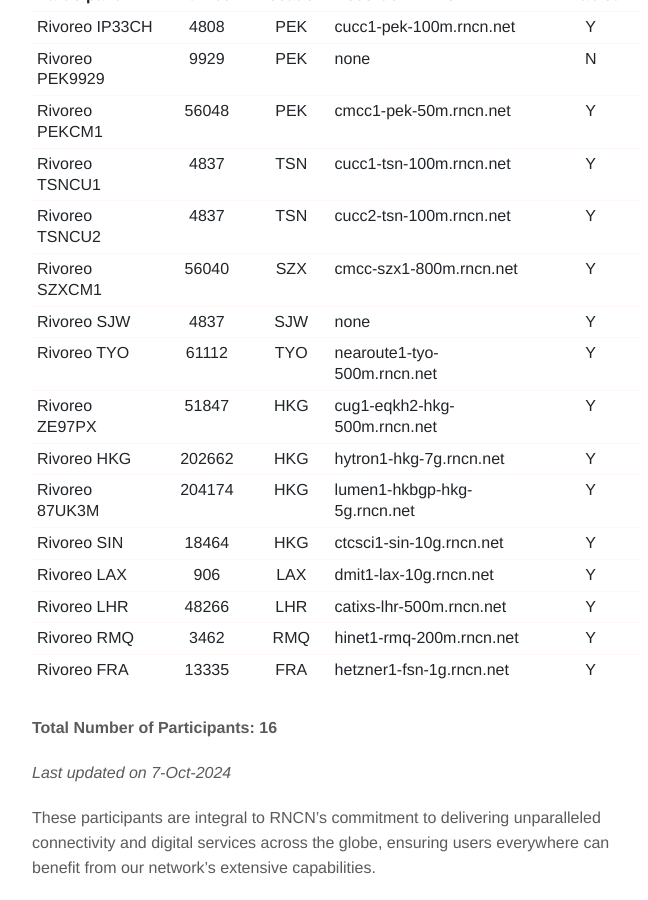
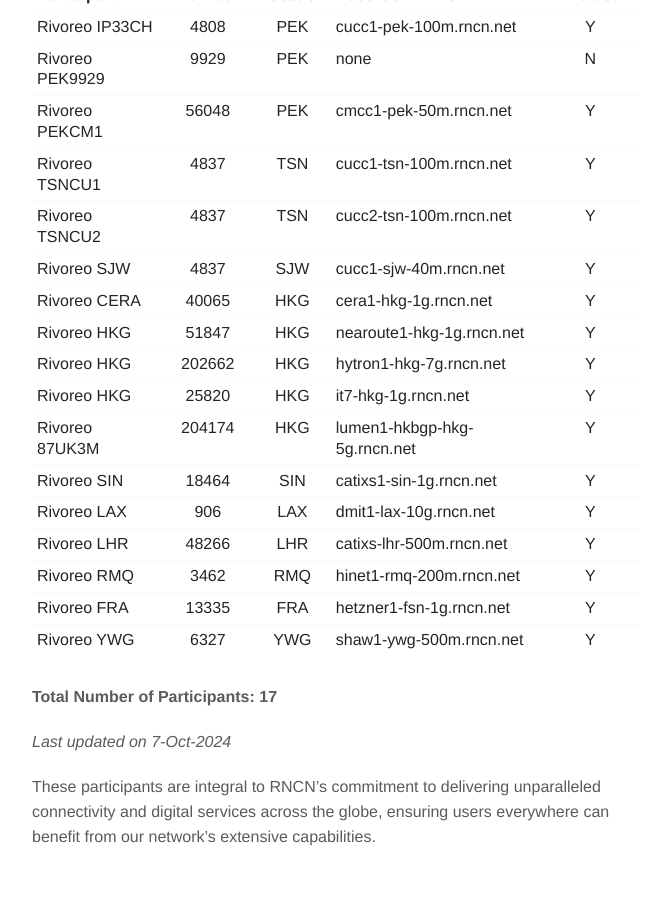
Before and after one commit to JohnnySun/rncn, a Jekyll site: the page built from participants.md, in a window 1280 px wide and 900 px high, scrolled down 654 px. Shown: the whole window, without its empty margins (143-791 px from the left). Built offline with Jekyll 4.4.1, drawn with Linux system fonts in a browser that asks for light colours.

Commit message:
update participants

```diff
--- a/participants.md
+++ b/participants.md
@@ -17,20 +17,20 @@ Here is a detailed list of our participants and their locations, representing th
 | Rivoreo PEKCM1        | 56048         | PEK          | cmcc1-pek-50m.rncn.net            | Y                |
 | Rivoreo TSNCU1        | 4837          | TSN          | cucc1-tsn-100m.rncn.net           | Y                |
 | Rivoreo TSNCU2        | 4837          | TSN          | cucc2-tsn-100m.rncn.net           | Y                |
-| Rivoreo SZXCM1        | 56040         | SZX          | cmcc-szx1-800m.rncn.net           | Y                |
-| Rivoreo SJW           | 4837          | SJW          | none                              | Y                |
-| Rivoreo TYO           | 61112         | TYO          | nearoute1-tyo-500m.rncn.net       | Y                |
-| Rivoreo ZE97PX        | 51847         | HKG          | cug1-eqkh2-hkg-500m.rncn.net      | Y                |
+| Rivoreo SJW           | 4837          | SJW          | cucc1-sjw-40m.rncn.net            | Y                |
+| Rivoreo CERA          | 40065         | HKG          | cera1-hkg-1g.rncn.net             | Y                |
+| Rivoreo HKG           | 51847         | HKG          | nearoute1-hkg-1g.rncn.net         | Y                |
 | Rivoreo HKG           | 202662        | HKG          | hytron1-hkg-7g.rncn.net           | Y                |
+| Rivoreo HKG           | 25820         | HKG          | it7-hkg-1g.rncn.net               | Y                |
 | Rivoreo 87UK3M        | 204174        | HKG          | lumen1-hkbgp-hkg-5g.rncn.net      | Y                |
-| Rivoreo SIN           | 18464         | HKG          | ctcsci1-sin-10g.rncn.net          | Y                |
+| Rivoreo SIN           | 18464         | SIN          | catixs1-sin-1g.rncn.net           | Y                |
 | Rivoreo LAX           | 906           | LAX          | dmit1-lax-10g.rncn.net            | Y                |
 | Rivoreo LHR           | 48266         | LHR          | catixs-lhr-500m.rncn.net          | Y                |
 | Rivoreo RMQ           | 3462          | RMQ          | hinet1-rmq-200m.rncn.net          | Y                |
 | Rivoreo FRA           | 13335         | FRA          | hetzner1-fsn-1g.rncn.net          | Y                |
+| Rivoreo YWG           | 6327          | YWG          | shaw1-ywg-500m.rncn.net           | Y                |
 
-
-**Total Number of Participants: 16**
+**Total Number of Participants: 17**
 
 _Last updated on 7-Oct-2024_
 
```
